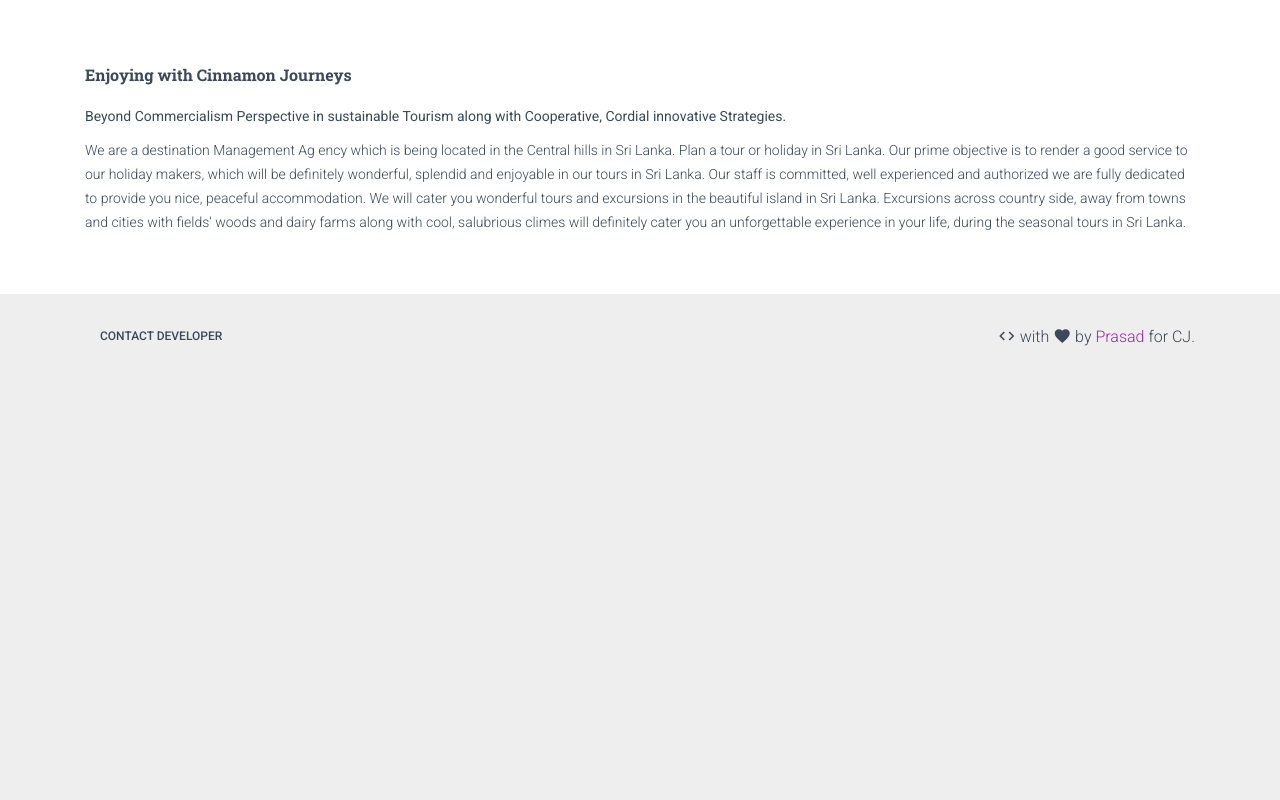
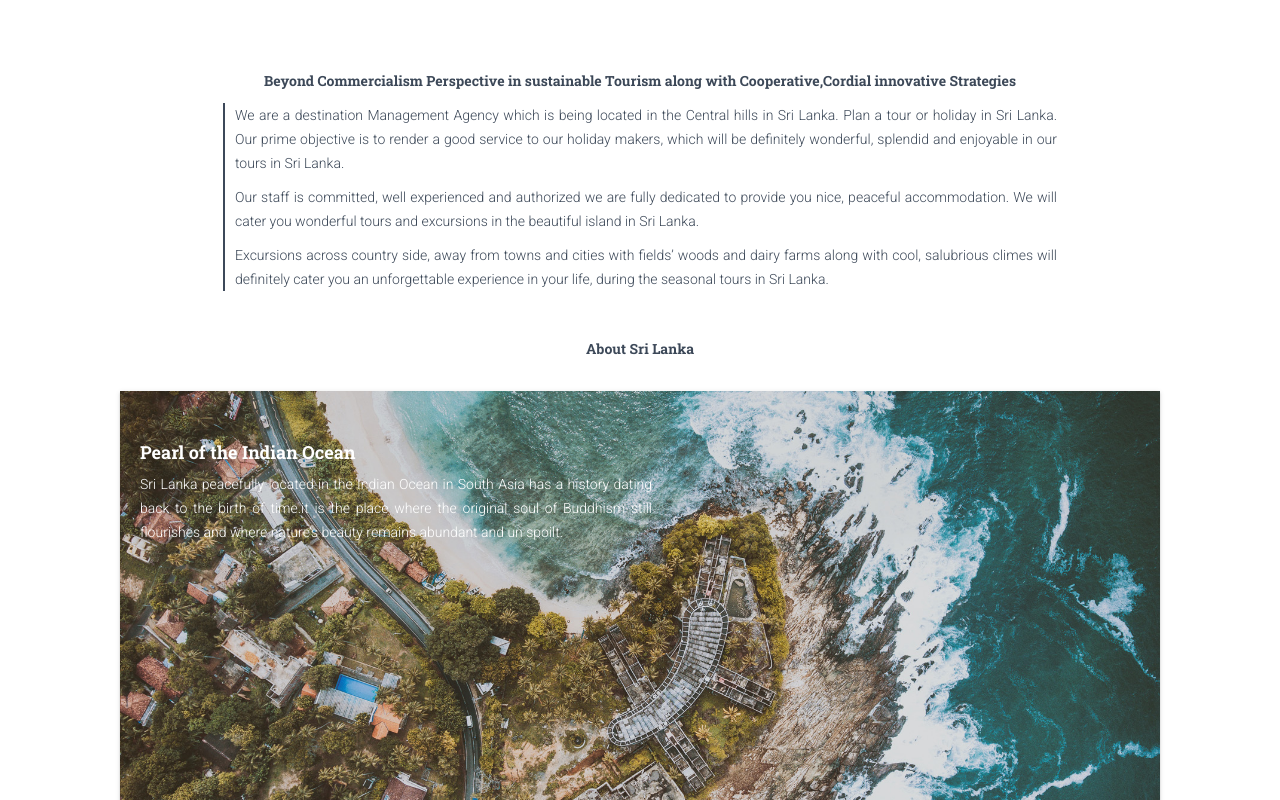
Before and after one commit to prasad-madusanka/Tamarind-Journeys, an Angular app: page / in a window 1280 px wide. Shown: the part 880-1680 px from the top of the page. Before the commit the page ends 1259 px from the top, so only its background shows below. Built offline with nearby package versions, Linux system fonts and the light colour scheme.

Commit message:
About sections design almost complete

```diff
--- a/src/app/app.component.html
+++ b/src/app/app.component.html
@@ -15,18 +15,23 @@
     <div class="collapse navbar-collapse">
       <ul class="navbar-nav ml-auto">
         <li class="nav-item">
-          <a href="https://google.com" class="nav-link">
+          <a href="#" class="nav-link">
             <i class="material-icons">near_me</i> Tours
           </a>
         </li>
         <li class="nav-item">
           <a href="#" class="nav-link">
-            <i class="material-icons">hotel</i> Hotels
+            <i class="material-icons">beach_access</i> Day Excursions
           </a>
         </li>
         <li class="nav-item">
           <a href="#" class="nav-link">
             <i class="material-icons">event</i> Events
+          </a>
+        </li>
+        <li class="nav-item">
+          <a href="#" class="nav-link">
+            <i class="material-icons">hotel</i> Hotels
           </a>
         </li>
         <li class="nav-item">
@@ -45,16 +50,16 @@
 </nav>
 
 
-<div id="carouselExampleIndicators" class="carousel slide" data-ride="carousel">
+<div id="cinnamonJourneys" class="carousel slide" data-ride="carousel">
   <ol class="carousel-indicators">
-    <li data-target="#carouselExampleIndicators" data-slide-to="0" class="active"></li>
-    <li data-target="#carouselExampleIndicators" data-slide-to="1"></li>
-    <li data-target="#carouselExampleIndicators" data-slide-to="2"></li>
+    <li data-target="#cinnamonJourneys" data-slide-to="0" class="active"></li>
+    <li data-target="#cinnamonJourneys" data-slide-to="1"></li>
+    <li data-target="#cinnamonJourneys" data-slide-to="2"></li>
   </ol>
   <div class="carousel-inner">
 
     <div class="carousel-item active">
-      <img class="d-block w-100" src="../../../assets/img/slideshow/bg_3.jpg" alt="First slide">
+      <img class="d-block w-100" src="assets/img/slideshow/bg_3.jpg" alt="First slide" draggable="false">
       <div class="carousel-caption d-none d-md-block">
         <h4>
           <i class="material-icons">location_on</i>
@@ -64,7 +69,7 @@
     </div>
 
     <div class="carousel-item">
-      <img class="d-block w-100" src="../../../assets/img/slideshow/bg_5.jpg" alt="Second slide">
+      <img class="d-block w-100" src="assets/img/slideshow/bg_5.jpg" alt="Second slide" draggable="false">
       <div class="carousel-caption d-none d-md-block">
         <h4>
           <i class="material-icons">location_on</i>
@@ -74,7 +79,7 @@
     </div>
 
     <div class="carousel-item">
-      <img class="d-block w-100" src="../../../assets/img/slideshow/bg_1.jpg" alt="Third slide">
+      <img class="d-block w-100" src="assets/img/slideshow/bg_1.jpg" alt="Third slide" draggable="false">
       <div class="carousel-caption d-none d-md-block">
         <h4>
           <i class="material-icons">location_on</i>
@@ -85,11 +90,11 @@
 
   </div>
 
-  <a class="carousel-control-prev" href="#carouselExampleIndicators" role="button" data-slide="prev">
+  <a class="carousel-control-prev" href="#cinnamonJourneys" role="button" data-slide="prev">
     <span class="carousel-control-prev-icon" aria-hidden="true"></span>
     <span class="sr-only">Previous</span>
   </a>
-  <a class="carousel-control-next" href="#carouselExampleIndicators" role="button" data-slide="next">
+  <a class="carousel-control-next" href="#cinnamonJourneys" role="button" data-slide="next">
     <span class="carousel-control-next-icon" aria-hidden="true"></span>
     <span class="sr-only">Next</span>
   </a>
@@ -97,7 +102,7 @@
 
 <div class="main">
   <!-- main-raised -->
-  <div class="container section text-center">
+  <div class="container section text-center title-section">
     <div>
       <h2 class="title title-margin-bottom">Welcome to Cinnamon Journeys</h2>
     </div>
@@ -106,20 +111,29 @@
     </div>
   </div>
 
-  <div class="container about-section">
-    <strong class="title">Enjoying with Cinnamon Journeys</strong>
+  <div class="container about-cj">
     <p class="about-cj-sub-header">
-      <strong>
-        Beyond Commercialism Perspective in sustainable Tourism along with Cooperative, Cordial innovative Strategies.
+      <strong class="title">
+        Beyond Commercialism Perspective in sustainable Tourism along with Cooperative,Cordial innovative
+        Strategies
       </strong>
     </p>
+
+    <div class="content-description content-description-vertical-line-left">
       <p>
-      We are a destination Management Ag
-      ency which is being located in the Central hills in Sri Lanka. Plan a tour or holiday in Sri Lanka. Our prime
+        We are a destination Management Agency which is being located in the Central hills in Sri Lanka. Plan a tour or
+        holiday in Sri Lanka. Our prime
         objective is to render a good service to our holiday makers, which will be definitely wonderful, splendid and
         enjoyable in our tours in Sri Lanka.
+
+      </p>
+
+      <p>
         Our staff is committed, well experienced and authorized we are fully dedicated to provide you nice, peaceful
         accommodation. We will cater you wonderful tours and excursions in the beautiful island in Sri Lanka.
+      </p>
+
+      <p>
         Excursions across country side, away from towns and cities with fields’ woods and dairy farms along with cool,
         salubrious climes will definitely cater you an unforgettable experience in your life, during the seasonal tours
         in Sri Lanka.
@@ -127,6 +141,73 @@
     </div>
 
   </div>
+
+  <div class="container about-sri-lanka">
+    <p class="about-sri-lanka-sub-header">
+      <strong class="title">
+        About Sri Lanka
+      </strong>
+    </p>
+  </div>
+
+  <div class="card bg-dark text-white card-about-sri-lanka">
+
+    <div class="carousel slide" data-ride="carousel" data-interval="6000">
+
+      <div class="carousel-inner">
+
+        <div class="carousel-item active">
+          <img class="d-block w-100" src="assets/img/slideshow/bg_3.jpg" alt="First slide" draggable="false">
+          <div class="card-img-overlay">
+            <h4 class="card-title">Pearl of the Indian Ocean</h4>
+            <p class="card-text about-sri-lanka-p-width">
+              Sri Lanka peacefully located in the Indian Ocean in South Asia has a history dating
+              back to the birth of
+              time.it is the place where the original soul of Buddhism still flourishes and where nature’s beauty
+              remains
+              abundant and un spoilt.
+            </p>
+          </div>
+        </div>
+
+        <div class="carousel-item">
+          <img class="d-block w-100" src="assets/img/slideshow/bg_5.jpg" alt="Second slide" draggable="false">
+          <div class="card-img-overlay">
+            <h4 class="card-title">View of Sri Lanka</h4>
+            <p class="card-text about-sri-lanka-p-width">
+              Stunning landscapes, pristine beaches, captivating cultural heritage and unique experiences with in such
+              a
+              completed location. Within a mere area of 65,610 kilometers UNESCO World Heritage sites,1,330 kilometers
+              of
+              coastline along with pristine beaches,15 national parks show casting an abundance of wildlife nearly
+              500,000
+              acres of lush tea estates,250 acres of Botanical Gardens 350 waterfalls 25,000 water bodies to a Nation
+              that
+              extends back to over 2,500 years.
+            </p>
+          </div>
+        </div>
+
+        <div class="carousel-item">
+          <img class="d-block w-100" src="assets/img/slideshow/bg_1.jpg" alt="Third slide" draggable="false">
+          <div class="card-img-overlay">
+            <h4 class="card-title">Many indentities</h4>
+            <p class="card-text about-sri-lanka-p-width">
+              This an island of magical proportions once known as Serendib ,Tabrobance the pearl of the Indian ocean,
+              and
+              Ceylon.
+            </p>
+          </div>
+        </div>
+
+      </div>
+    </div>
+
+
+  </div>
+
+</div>
+
 
 
 <footer class="footer footer-default">
--- a/src/app/app.component.scss
+++ b/src/app/app.component.scss
@@ -21,10 +21,41 @@
     margin-bottom: 0;
 }
 
-.about-section {
-    padding-bottom: 50px;
+.title-section {
+    padding-bottom: 60px;
 }
 
-.about-cj-sub-header {
+.about-cj,
+.about-sri-lanka {
+    padding-bottom: 20px;
+    max-width: 54rem;
+}
+
+.about-cj-sub-header,
+.about-sri-lanka-sub-header {
     margin-top: 2vh;
+    text-align: center;
 }
+
+.content-description {
+    text-align: justify;
+}
+
+.content-description-vertical-line-left{
+    border-left: 2.3px solid #3c4859;
+    padding-left: 10px;
+}
+
+.card-about-sri-lanka {
+    margin: 0 auto;
+    border-radius: 0;
+    max-width: 65rem;
+    h4 {
+        margin-bottom: -12px;
+    }
+}
+
+.about-sri-lanka-p-width{
+    text-align: justify;
+    max-width: 32rem;
+}
--- a/src/index.html
+++ b/src/index.html
@@ -3,7 +3,7 @@
 
 <head>
   <meta charset="utf-8">
-  <title>CJ</title>
+  <title>Cinnamon Journeys</title>
   <base href="/">
 
   <meta name="viewport" content="width=device-width, initial-scale=1">
--- a/src/styles.scss
+++ b/src/styles.scss
@@ -1 +1,10 @@
 /* You can add global styles to this file, and also import other style files */
+
+.noselect {
+    -webkit-touch-callout: none;
+    -webkit-user-select: none;
+    -khtml-user-select: none;
+    -moz-user-select: none;
+    -ms-user-select: none;
+    user-select: none;
+}
```
Also changed, not shown: 2 other files (tests, documents, lock files or other folders). Lines whose indentation alone changed are shown as unchanged.
